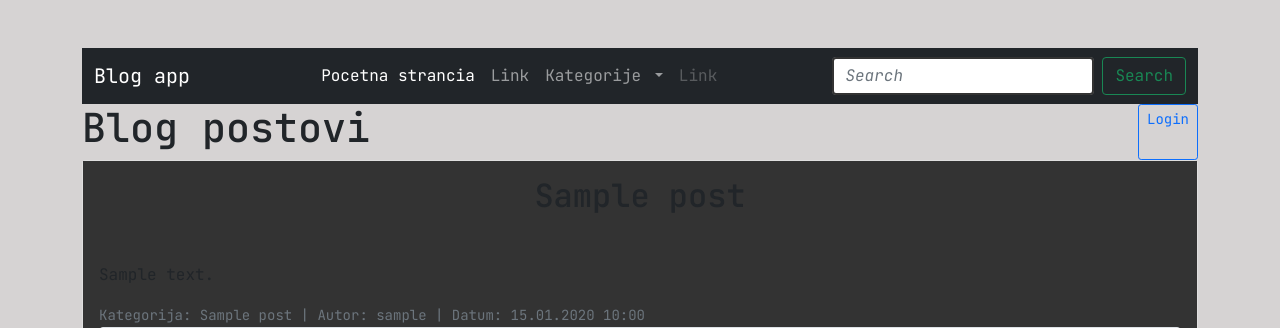
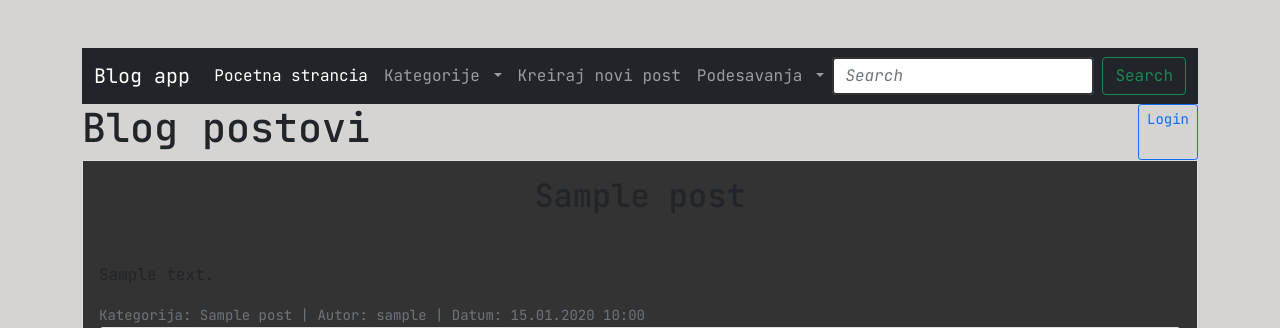
Before and after one commit to filipjt88/blog_app, a PHP site: template views/index.view.php in a window 1280 px wide. Shown: the top 328 px of the page. Run offline with PHP 8.4, Linux system fonts and the light colour scheme; the template is opened without the code that fills it: most values are stand-ins (such as "Sample title", 1, 10 or a date in 2020); grey boxes marked "Sample" are stand-in pictures.

Commit message:
update navbar

```diff
--- a/parts/navbar.php
+++ b/parts/navbar.php
@@ -9,9 +9,6 @@
         <li class="nav-item">
           <a class="nav-link active" aria-current="page" href="#">Pocetna strancia</a>
         </li>
-        <li class="nav-item">
-          <a class="nav-link" href="#">Link</a>
-        </li>
         <li class="nav-item dropdown">
           <a class="nav-link dropdown-toggle" href="#" id="navbarScrollingDropdown" role="button" data-bs-toggle="dropdown" aria-expanded="false">
             Kategorije
@@ -21,7 +18,17 @@
           </ul>
         </li>
         <li class="nav-item">
-          <a class="nav-link disabled" href="#" tabindex="-1" aria-disabled="true">Link</a>
+          <a class="nav-link" href="#">Kreiraj novi post</a>
+        </li>
+          <li class="nav-item dropdown">
+          <a class="nav-link dropdown-toggle" href="#" id="navbarScrollingDropdown" role="button" data-bs-toggle="dropdown" aria-expanded="false">
+            Podesavanja
+          </a>
+          <ul class="dropdown-menu" aria-labelledby="navbarScrollingDropdown">
+            <li><a class="dropdown-item" href="#">Registracija</a></li>
+            <li><a class="dropdown-item" href="#">Prijava</a></li>
+            <li><a class="dropdown-item" href="#">Odjava</a></li>
+          </ul>
         </li>
       </ul>
       <form class="d-flex">
```
